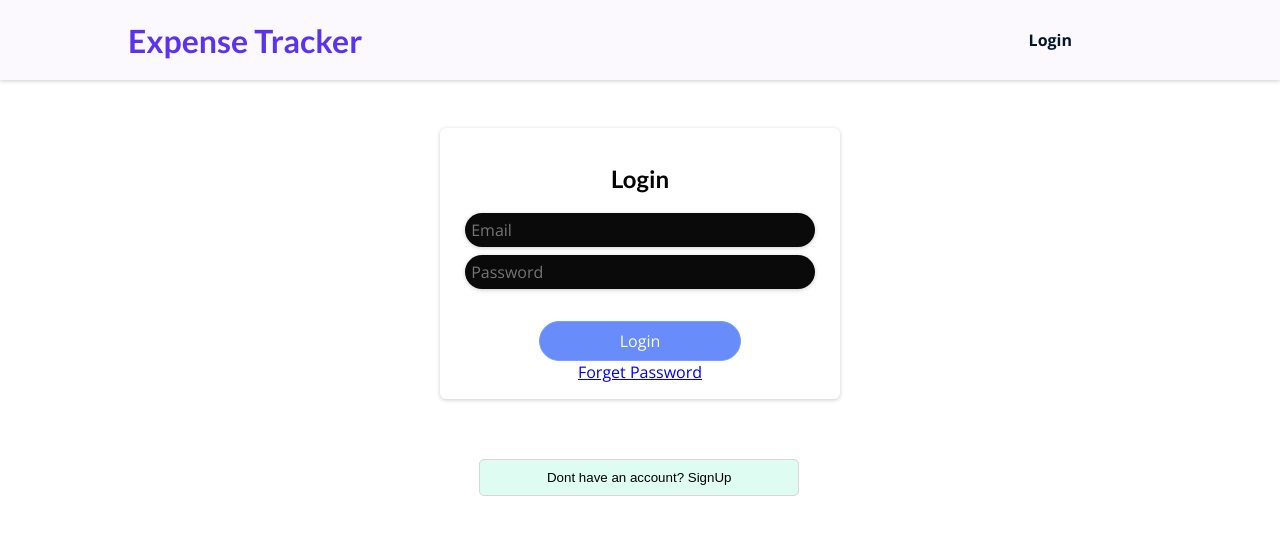
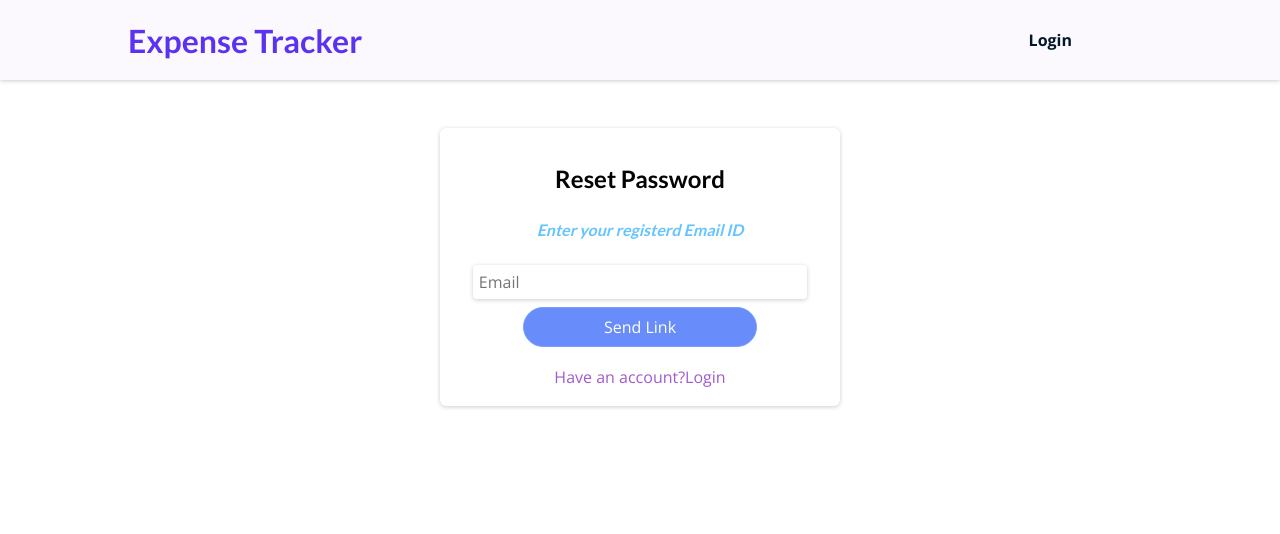
Before and after one commit to shilpadey/expense-tracker, a React (Create React App) app: page /forget-password in a window 1280 px wide. Before the commit this address led to /auth. Shown: the top 534 px of the page. Built offline with nearby package versions, Linux system fonts and the light colour scheme.

Commit message:
forget password

```diff
--- a/src/App.js
+++ b/src/App.js
@@ -1,4 +1,5 @@
 import { Switch, Route, Redirect } from 'react-router-dom';
+import ForgetPassword from './components/ForgetPassword/ForgetPassword';
 
 import Layout from './components/Layout/Layout';
 import UserProfile from './components/Profile/UserProfile';
@@ -21,6 +22,9 @@ function App() {
         <Route path='/profile'>
           <UserProfile />
         </Route>
+        <Route path='/forget-password'>
+          <ForgetPassword />
+        </Route>
         <Route path="*">
           <Redirect to="/" />
         </Route>
--- a/src/components/Auth/AuthForm.js
+++ b/src/components/Auth/AuthForm.js
@@ -1,5 +1,5 @@
 import { useContext, useRef, useState } from 'react';
-import { useHistory } from 'react-router-dom';
+import { Link, useHistory } from 'react-router-dom';
 import AuthContext from '../../store/auth-context';
 
 import classes from './AuthForm.module.css';
@@ -139,7 +139,7 @@ const AuthForm = () => {
           <div className={classes.actions}>
             {!isLoading && <button>{isLogin ? 'Login' : 'Create Account'}</button>}
             {isLoading && <p>Sending Request...</p>}
-            {isLogin && <a href='#'>Forget Password</a>}
+            {isLogin && <Link to='/forget-password'>Forget Password</Link>}
           </div>
         </form>
       </div>
--- /dev/null
+++ b/src/components/ForgetPassword/ForgetPassword.js
@@ -0,0 +1,79 @@
+import React , { useRef, useState } from "react";
+import { useHistory } from "react-router-dom";
+
+import classes from './ForgetPassword.module.css';
+
+const ForgetPassword = () => {
+    const history = useHistory()
+    const emailInputRef = useRef();
+    const [ isLoading , setIsLoading ] = useState(false);
+
+    const resetPasswordHandler = async(event) => {
+        event.preventDefault();
+
+        const enteredEmail = emailInputRef.current.value;
+
+        setIsLoading(true);
+        try{
+            const response = await fetch(
+                'https://identitytoolkit.googleapis.com/v1/accounts:sendOobCode?key=AIzaSyAWKUk44IYxrW_ootO-9v0x-K784qaGZgA',
+                {
+                    method: 'POST',
+                    body: JSON.stringify({
+                        requestType: "PASSWORD_RESET",
+                        email: enteredEmail,
+                        returnSecureToken: true,
+                    }),
+                    headers: {
+                        "Content-Type" : "application/json",
+                    },
+                }
+            )
+            if(response.ok){
+                setIsLoading(false);
+                const data = await response.json();
+                console.log(data);
+                alert('Link sent successfully. Please check your mail');
+                history.replace('/auth');
+            }else{
+                setIsLoading(false);
+                const data = await response.json();
+                alert (data.error.message);
+            }
+        }catch (err) {
+            console.log(err);
+        }
+    };
+
+    const loginPageHandler = () => {
+        history.replace('/auth');
+    };
+
+    return (
+        <section className={classes.form}>
+            <h2>Reset Password</h2>
+            <form onSubmit={resetPasswordHandler}>
+                <div className={classes.control}>
+                    <h5>Enter your registerd Email ID</h5>
+                    <div>
+                        <input
+                            type="email"
+                            placeholder="Email"
+                            ref={emailInputRef}
+                            required
+                        />
+                    </div>
+                </div>
+                <div className={classes.actions}>
+                    {!isLoading && <button>Send Link</button>}
+                    {isLoading && <p>Sending Link...</p>}
+                    <button type="button" onClick={loginPageHandler} className={classes.toggle}>
+                        Have an account?Login
+                    </button>
+                </div>
+            </form>
+        </section>
+    );
+};
+
+export default ForgetPassword;
--- /dev/null
+++ b/src/components/ForgetPassword/ForgetPassword.module.css
@@ -0,0 +1,71 @@
+.form {
+    margin: 3rem auto;
+    width: 95%;
+    max-width: 25rem;
+    border-radius: 6px;
+    background-color: #ffffff;
+    box-shadow: 0 1px 4px rgba(0, 0, 0, 0.2);
+    padding: 1rem;
+    text-align: center;
+    color: white;
+  }
+
+  .form h2 {
+    text-align: center;
+    color: rgb(3, 3, 3);
+  }
+
+  .control {
+    margin: 0.5rem;
+  }
+
+  .control h5{
+    color: rgb(101, 196, 255);
+    font-size: medium;
+    font-style: oblique;
+  }
+
+  .control input {
+    font: inherit;
+    background-color: white;
+    border-radius: 4px;
+    border-color: transparent;
+    box-shadow: 0 1px 4px rgba(0, 0, 0, 0.2);
+    width: 95%;
+    text-align: left;
+    padding: 0.25rem;
+  }
+
+  .control input:hover,
+  .control input:active,
+  .control input:focus{
+    background-color: rgb(203, 234, 255);
+   }
+
+   .actions button {
+    cursor: pointer;
+    font: inherit;
+    color: white;
+    background-color: #688cf9;
+    border: 1px solid #75a0fe;
+    border-radius: 50px;
+    padding: 0.5rem 5rem;
+  }
+
+  .actions button:hover {
+    background-color: #4f55f8;
+    border-color: #6278f8;
+  }
+
+  .actions .toggle {
+    margin-top: 1rem;
+    background-color: transparent;
+    color: #9f5ccc;
+    border: none;
+    padding: 0.15rem 1.5rem;
+  }
+
+  .actions .toggle:hover {
+    background-color: transparent;
+    color: #0f02a0;
+  }
```
